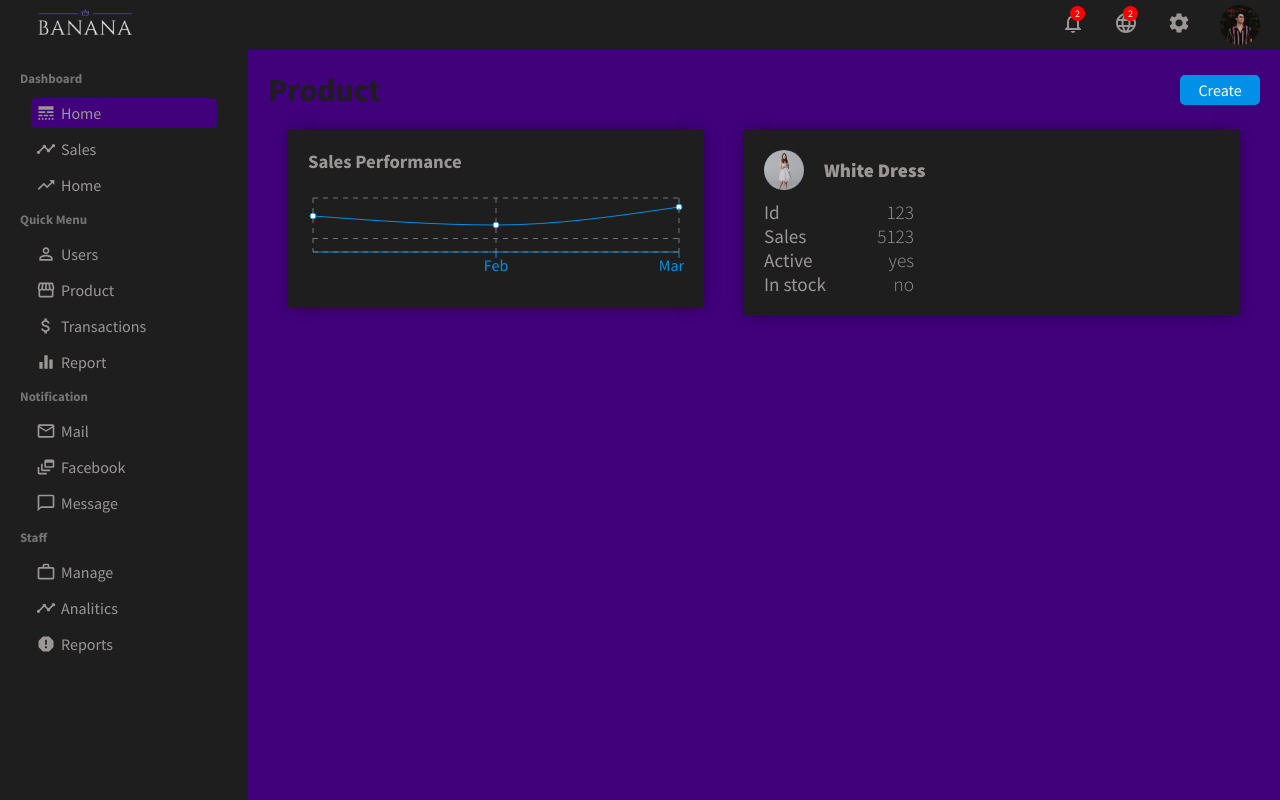
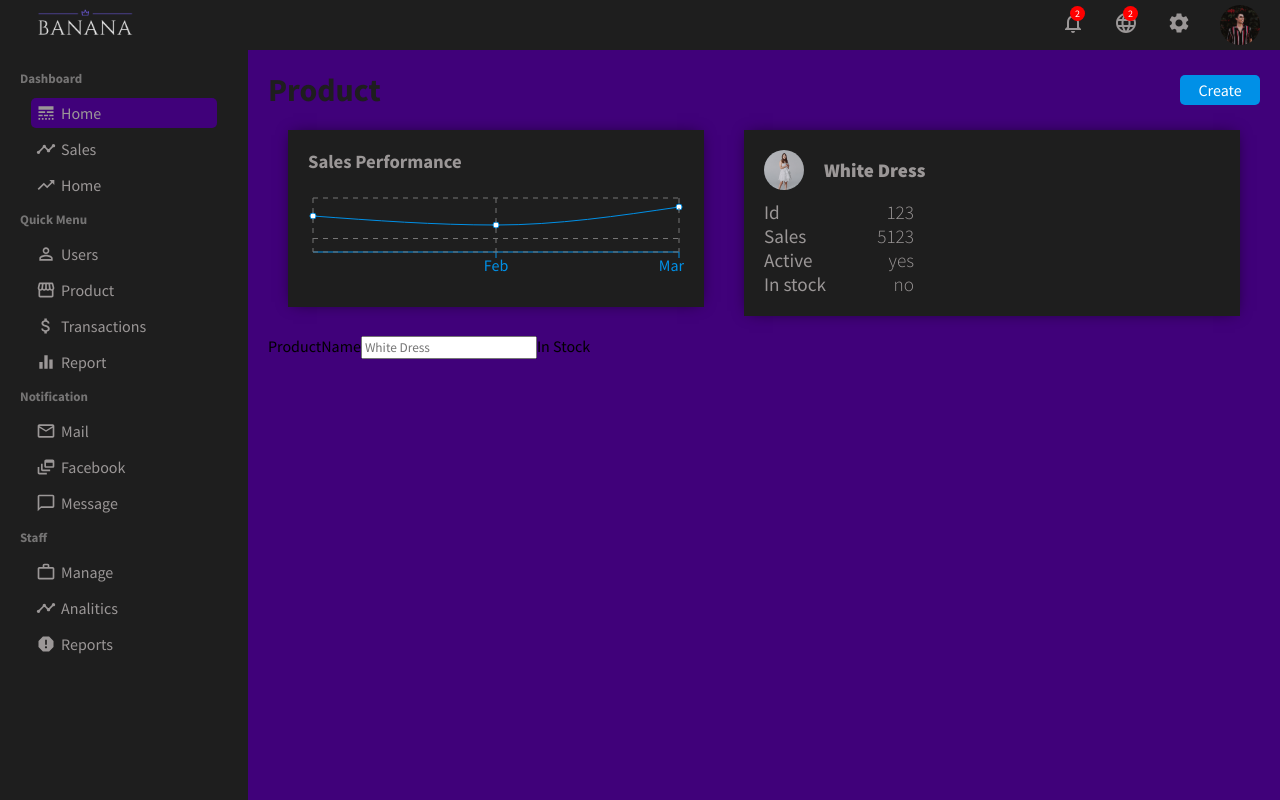
Before and after one commit to malekaridhi/ecommerceMern, a React (Create React App) app in the folder admin/: page /product/1 in a window 1280 px wide. Built offline with nearby package versions, Linux system fonts and the light colour scheme.

Commit message:
product list

```diff
--- a/admin/src/pages/product/Product.jsx
+++ b/admin/src/pages/product/Product.jsx
@@ -62,7 +62,11 @@ const Product = () => {
         </div>
       </div>
       <div className="productBottom">
-        <div className="productFormLeft"></div>
+        <div className="productFormLeft">
+            <label>ProductName</label>
+            <input type="text" placeholder="White Dress" />
+            <label>In Stock</label>
+        </div>
         <div className="productFormRight"></div>
       </div>
     </div>
```
